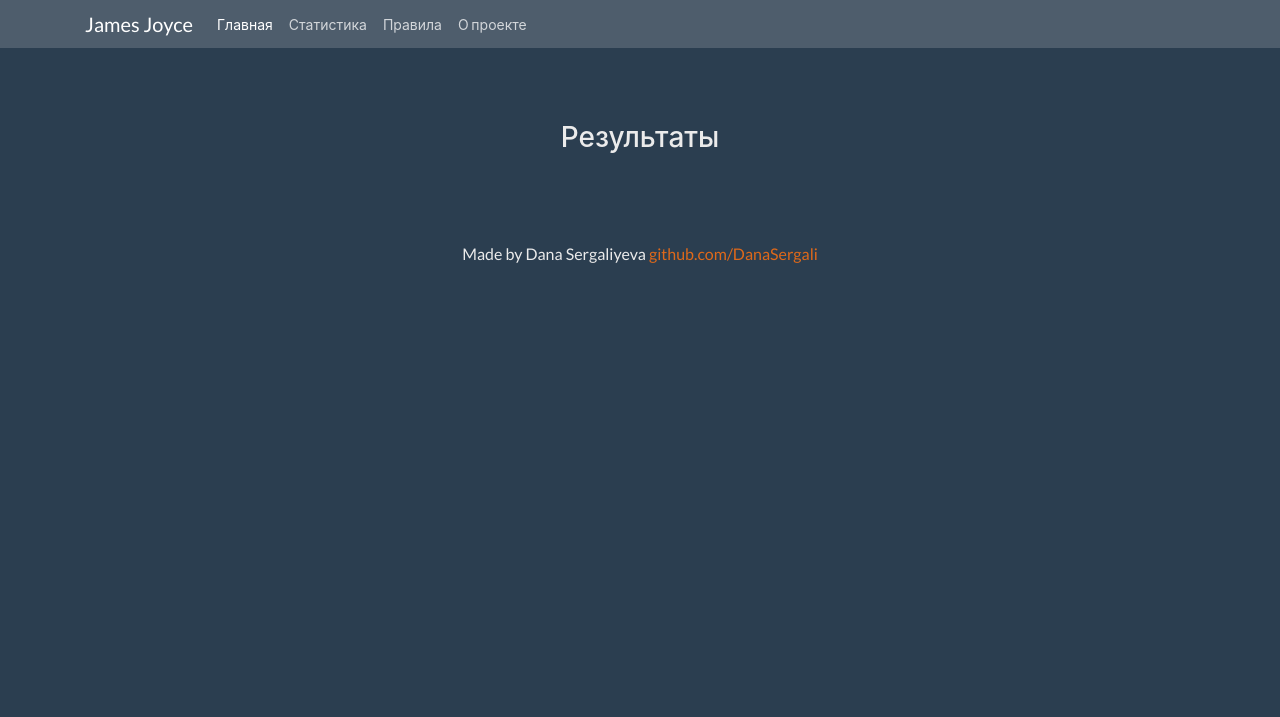
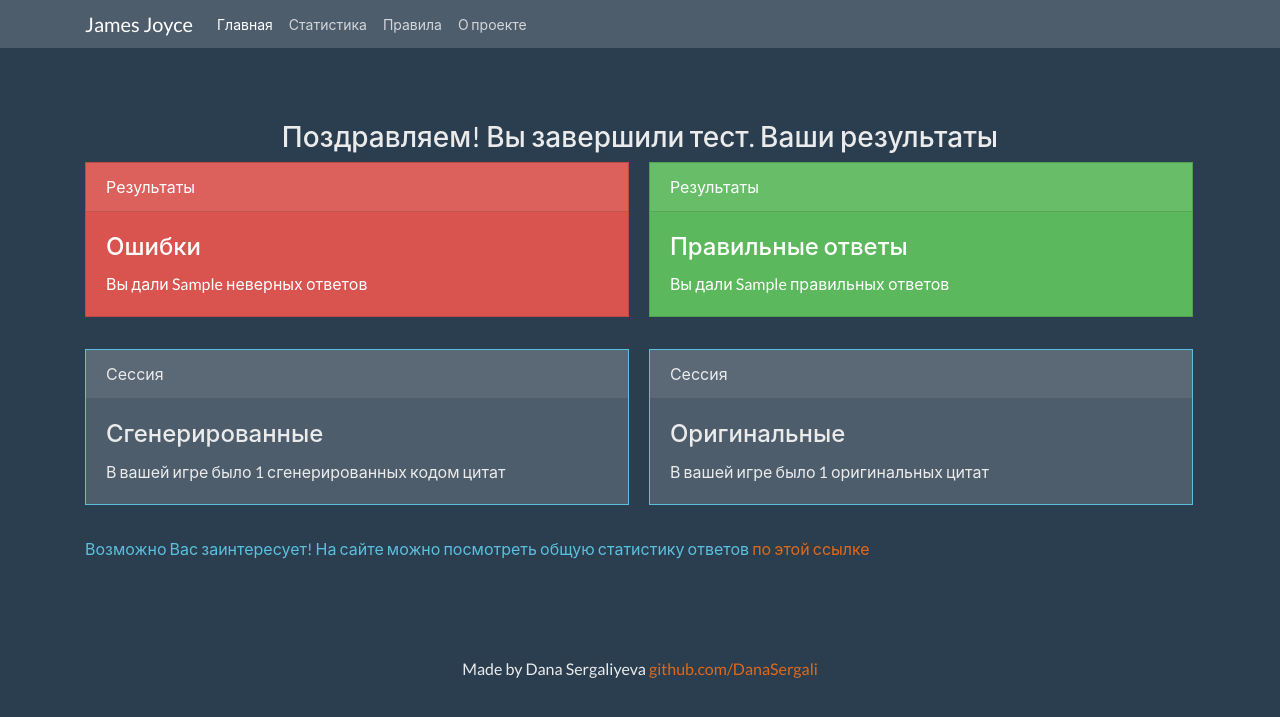
Before and after one commit to gitStereophonic/flask_quiz, a Flask app: template templates/result.html in a window 1280 px wide. Shown: the top 717 px of the page. Run offline with Flask 2, Linux system fonts and the light colour scheme; the template is opened without the code that fills it: most values are stand-ins (such as "Sample title", 1, 10 or a date in 2020); parts of the project's set-up code (start-up, migrations or seed data) failed here and were passed over.

Commit message:
[UPD] Result page completed

```diff
--- a/main.py
+++ b/main.py
@@ -27,6 +27,9 @@ db = 'users.db'
 
 currentUser = {}
 finalQuotes = []
+qCount = 15
+qGenerated = 0
+qOriginal = 0
 
 
 quotes = getpost.download_quotes(q)     # загружаем цитаты
@@ -45,6 +48,8 @@ def rules():
 
 @app.route('/quiz')
 def quiz():
+    global qGenerated
+    global qOriginal
     # получаем данные, которые пользователь указал о себе
     currentUser['userName'] = request.args['userName']
     currentUser['userGen'] = request.args['userGen']
@@ -61,14 +66,14 @@ def quiz():
         currentUser['userEdu'] = ''
 
     # подбор и генерация цитат
-    count = 15
-    rands = random.sample(range(len(quotes)), count)
+    finalQuotes.clear()
+    rands = random.sample(range(len(quotes)), qCount)
     selection = []
     for r in rands:
         selection.append(quotes[r])
 
-    generated = random.randint(count / 3, count * 2 / 3)
-    rands = random.sample(range(count), generated)
+    qGenerated = random.randint(qCount / 3, qCount * 2 / 3)
+    rands = random.sample(range(qCount), qGenerated)
     index = 0
     for sel in selection:
         splited = lingwork.split_book(sel)
@@ -78,16 +83,29 @@ def quiz():
 
     for randed in rands:
         finalQuotes[randed] = lingwork.change_quote(finalQuotes[randed])
-    original = count - generated
+    qOriginal = qCount - qGenerated
 
-    return render_template('quiz.html', genCount=generated, origCount=original,
+    return render_template('quiz.html', genCount=qGenerated, origCount=qOriginal,
                            quotes=finalQuotes)
 
 
 @app.route('/result')
 def result():
+    wrongAn = 0
+    correctAn = 0
+    for q in finalQuotes:
+        if q['key'] in request.args:
+            origAn = request.args[q['key']] == 'original'
+            if q['original'] == origAn:
+                correctAn += 1
+            else:
+                wrongAn += 1
+
+    currentUser['userCor'] = correctAn
+    currentUser['userIncor'] = wrongAn
     getpost.save_to_database(currentUser, db)
-    return render_template('result.html')
+    return render_template('result.html', wrongAn=wrongAn, correctAn=correctAn,
+                           genCount=qGenerated, origCount=qOriginal)
 
 
 @app.route('/stat')
--- a/templates/result.html
+++ b/templates/result.html
@@ -1,13 +1,43 @@
 {% extends 'base.html' %}
 
 {% block header %}
-
   <div class="container-fluid bg-4 text-center">
-    <h3 class="margin">Результаты</h3>
+    <h3 class="margin">Поздравляем! Вы завершили тест. Ваши результаты</h3>
   </div>
-
 {% endblock %}
 
 {% block content %}
-
+  <div class="form-group row" style="margin-left: 0; margin-right: 0;">
+    <div class="card text-white bg-danger mb-3" style="width: 49%;">
+      <div class="card-header">Результаты</div>
+      <div class="card-body">
+        <h4 class="card-title">Ошибки</h4>
+        <p class="card-text">Вы дали {{ wrongAn }} неверных ответов</p>
+      </div>
+    </div>
+    <div class="card text-white bg-success mb-3" style="width: 49%; margin-left: 20px;">
+      <div class="card-header">Результаты</div>
+      <div class="card-body">
+        <h4 class="card-title">Правильные ответы</h4>
+        <p class="card-text"> Вы дали {{ correctAn }} правильных ответов </p>
+      </div>
+    </div>
+  </div>
+  <div class="form-group row" style="margin-left: 0; margin-right: 0;">
+    <div class="card border-info mb-3" style="width: 49%;">
+      <div class="card-header">Сессия</div>
+      <div class="card-body">
+        <h4 class="card-title">Сгенерированные</h4>
+        <p class="card-text"> В вашей игре было {{ genCount }} сгенерированных кодом цитат</p>
+      </div>
+    </div>
+    <div class="card border-info mb-3" style="width: 49%; margin-left: 20px;">
+      <div class="card-header">Сессия</div>
+      <div class="card-body">
+        <h4 class="card-title">Оригинальные</h4>
+        <p class="card-text"> В вашей игре было {{ origCount }} оригинальных цитат </p>
+      </div>
+    </div>
+  </div>
+  <p class="text-info">Возможно Вас заинтересует! На сайте можно посмотреть общую статистику ответов <a href={{ url_for('stat') }}>по этой ссылке</a></p>
 {% endblock %}
```
